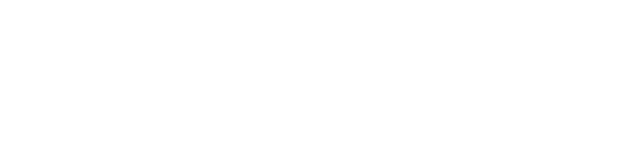
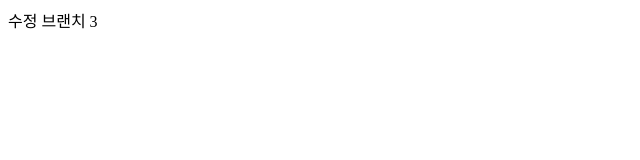
Before and after one commit to JungoLee/branch-practice, a plain HTML site: page index.html in a window 1280 px wide. Shown: the whole page, without its empty margins (0-640 px from the left). Drawn offline with Linux system fonts and the light colour scheme.

Commit message:
수정  브랜치 3

```diff
--- a/index.html
+++ b/index.html
@@ -9,6 +9,8 @@
 <body>
     <div class="branch_01"></div>
     <div class="branch_02"></div>
-    <div class="branch_03"></div>
+    <div class="branch_03">
+        수정 브랜치 3
+    </div>
 </body>
 </html>
```
